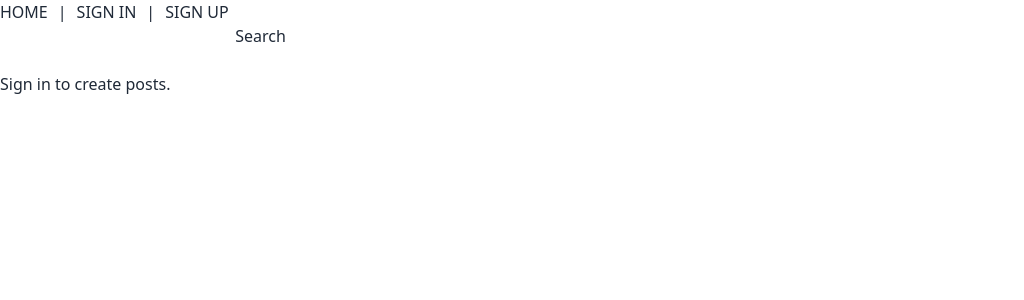
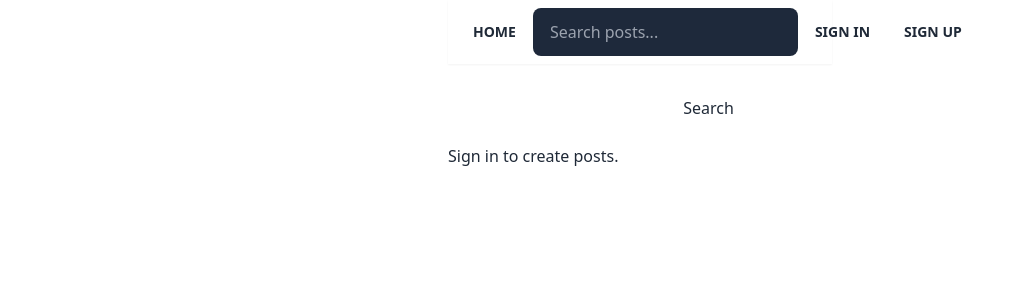
Before and after one commit to soulgeo/grouper, a Django app: page / in a window 1280 px wide. Shown: the top 300 px of the page, without its empty margins (0-1024 px from the left). Run offline with Django 5.2, Linux system fonts and the light colour scheme; style sheets or scripts are compiled from the project's sources.

Commit message:
master styling

```diff
--- a/templates/master.html
+++ b/templates/master.html
@@ -8,22 +8,13 @@
 </head>
 
 <body>
-    <p>
-    <div style="display: flex; align-items: center; gap: 10px;">
-        <a href="/">HOME</a>
-        <span>|</span>
-        {% if user.is_authenticated %}
-        <a href="/accounts/">ACCOUNT</a> |
-        <a href="/accounts/logout/">SIGN OUT</a>
-        {% else %}
-        <a href="/accounts/login/">SIGN IN</a> |
-        <a href="/accounts/signup/">SIGN UP</a>
-        {% endif %}
+    <div class="mr-[28rem] ml-[28rem]">
+        {% include "navbar.html" %}
     </div>
-
-    </p>
-    {% block content %}
-    {% endblock content %}
+    <div class="mr-[28rem] ml-[28rem] mt-8 mb-8">
+        {% block content %}
+        {% endblock content %}
+    </div>
 </body>
 
 </html>
--- /dev/null
+++ b/templates/navbar.html
@@ -0,0 +1,19 @@
+<nav>
+<div class="navbar bg-base-100 shadow-sm">
+    <div class="flex-1 text-lg">
+        <a class="btn btn-ghost" href="{% url 'home' %}">HOME</a>
+        <form method="get" action="{% url 'search' %}">
+            <input type="text" name="query" value="" placeholder="Search posts..." class="input input-bordered w-24 md:w-auto bg-slate-800" />
+        </form>
+    </div>
+    <div class="flex-none text-lg">
+        {% if user.is_authenticated %}
+        <a class="btn btn-ghost" href="{% url 'account_email' %}">ACCOUNT</a>
+        <a class="btn btn-ghost" href="{% url 'account_logout' %}">SIGN OUT</a>
+        {% else %}
+        <a class="btn btn-ghost" href="{% url 'account_login' %}">SIGN IN</a>
+        <a class="btn btn-ghost" href="{% url 'account_signup' %}">SIGN UP</a>
+        {% endif %}
+    </div>
+</div>
+</nav>
```
